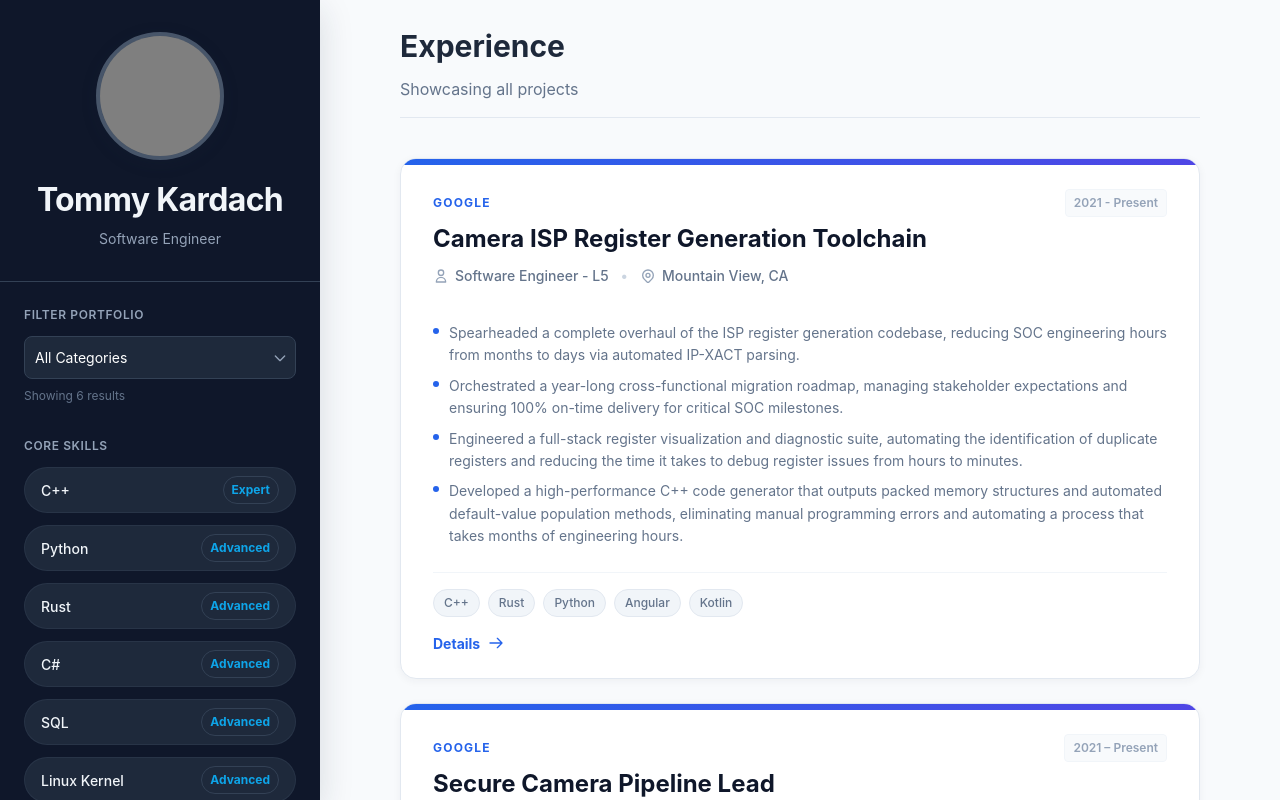
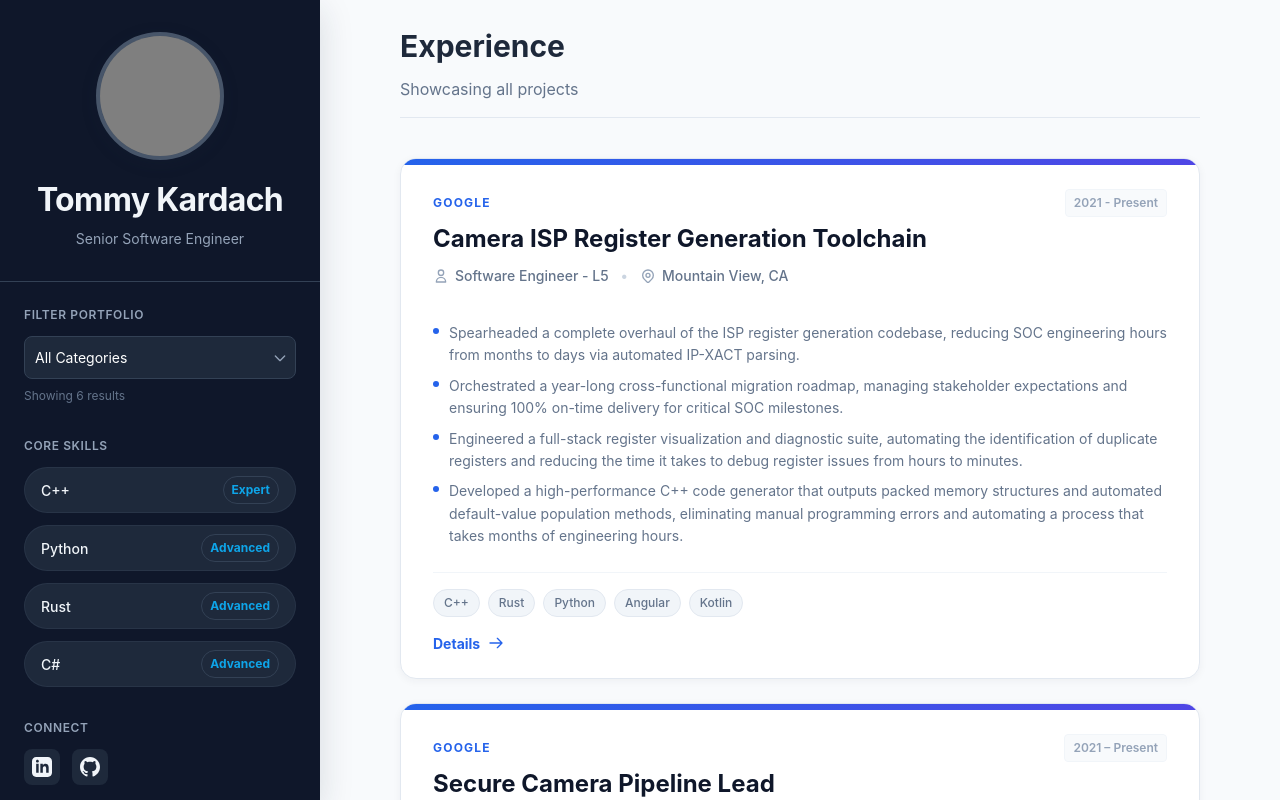
Before and after one commit to tkardach/Portfolio, an Angular app: page / in a window 1280 px wide. Built offline with nearby package versions, Linux system fonts and the light colour scheme; grey boxes are pictures that could not be loaded.

Commit message:
Update social links and remove less important skills

```diff
--- a/src/app/app.html
+++ b/src/app/app.html
@@ -12,7 +12,7 @@
         <div class="avatar-overlay group-hover:bg-transparent"></div>
       </div>
       <h1 class="profile-name">Tommy Kardach</h1>
-      <p class="profile-title">Software Engineer</p>
+      <p class="profile-title">Senior Software Engineer</p>
     </div>
 
     <!-- Scrollable Sidebar Content -->
@@ -65,19 +65,19 @@
           Connect
         </label>
         <div class="connect-links">
-          <a href="#" class="connect-link twitter">
+          <!-- <a href="#" class="connect-link twitter">
             <svg class="w-5 h-5" fill="currentColor" viewBox="0 0 24 24">
               <path
                 d="M24 4.557c-.883.392-1.832.656-2.828.775 1.017-.609 1.798-1.574 2.165-2.724-.951.564-2.005.974-3.127 1.195-.897-.957-2.178-1.555-3.594-1.555-3.179 0-5.515 2.966-4.797 6.045-4.091-.205-7.719-2.165-10.148-5.144-1.29 2.213-.669 5.108 1.523 6.574-.806-.026-1.566-.247-2.229-.616-.054 2.281 1.581 4.415 3.949 4.89-.693.188-1.452.232-2.224.084.626 1.956 2.444 3.379 4.6 3.419-2.07 1.623-4.678 2.348-7.29 2.04 2.179 1.397 4.768 2.212 7.548 2.212 9.142 0 14.307-7.721 13.995-14.646.962-.695 1.797-1.562 2.457-2.549z" />
             </svg>
-          </a>
-          <a href="#" class="connect-link linkedin">
+          </a> -->
+          <a href="https://www.linkedin.com/in/tommykardach/" class="connect-link linkedin">
             <svg class="w-5 h-5" fill="currentColor" viewBox="0 0 24 24">
               <path
                 d="M19 0h-14c-2.761 0-5 2.239-5 5v14c0 2.761 2.239 5 5 5h14c2.762 0 5-2.239 5-5v-14c0-2.761-2.238-5-5-5zm-11 19h-3v-11h3v11zm-1.5-12.268c-.966 0-1.75-.79-1.75-1.764s.784-1.764 1.75-1.764 1.75.79 1.75 1.764-.783 1.764-1.75 1.764zm13.5 12.268h-3v-5.604c0-3.368-4-3.113-4 0v5.604h-3v-11h3v1.765c1.396-2.586 7-2.777 7 2.476v6.759z" />
             </svg>
           </a>
-          <a href="#" class="connect-link github">
+          <a href="https://github.com/tkardach" class="connect-link github">
             <svg class="w-5 h-5" fill="currentColor" viewBox="0 0 24 24">
               <path
                 d="M12 0c-6.626 0-12 5.373-12 12 0 5.302 3.438 9.8 8.207 11.387.599.111.793-.261.793-.577v-2.234c-3.338.726-4.033-1.416-4.033-1.416-.546-1.387-1.333-1.756-1.333-1.756-1.089-.745.083-.729.083-.729 1.205.084 1.839 1.237 1.839 1.237 1.07 1.834 2.807 1.304 3.492.997.107-.775.418-1.305.762-1.604-2.665-.305-5.467-1.334-5.467-5.931 0-1.311.469-2.381 1.236-3.221-.124-.303-.535-1.524.117-3.176 0 0 1.008-.322 3.301 1.23.957-.266 1.983-.399 3.003-.404 1.02.005 2.047.138 3.006.404 2.291-1.552 3.297-1.23 3.297-1.23.653 1.653.242 2.874.118 3.176.77.84 1.235 1.911 1.235 3.221 0 4.609-2.807 5.624-5.479 5.921.43.372.823 1.102.823 2.222v3.293c0 .319.192.694.801.576 4.765-1.589 8.199-6.086 8.199-11.386 0-6.627-5.373-12-12-12z" />
--- a/src/app/app.ts
+++ b/src/app/app.ts
@@ -46,8 +46,6 @@
     { name: 'Python', experience: "Advanced" },
     { name: 'Rust', experience: "Advanced" },
     { name: 'C#', experience: "Advanced" },
-    { name: 'SQL', experience: "Advanced" },
-    { name: 'Linux Kernel', experience: "Advanced" },
   ];
 
   // --- DATA: PROJECTS ---
```
